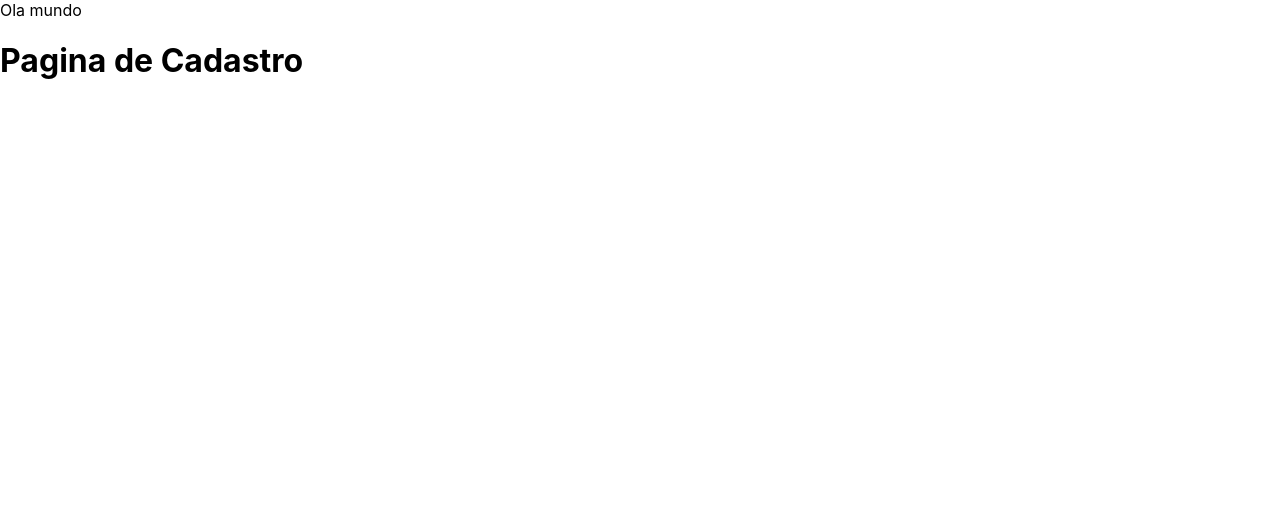
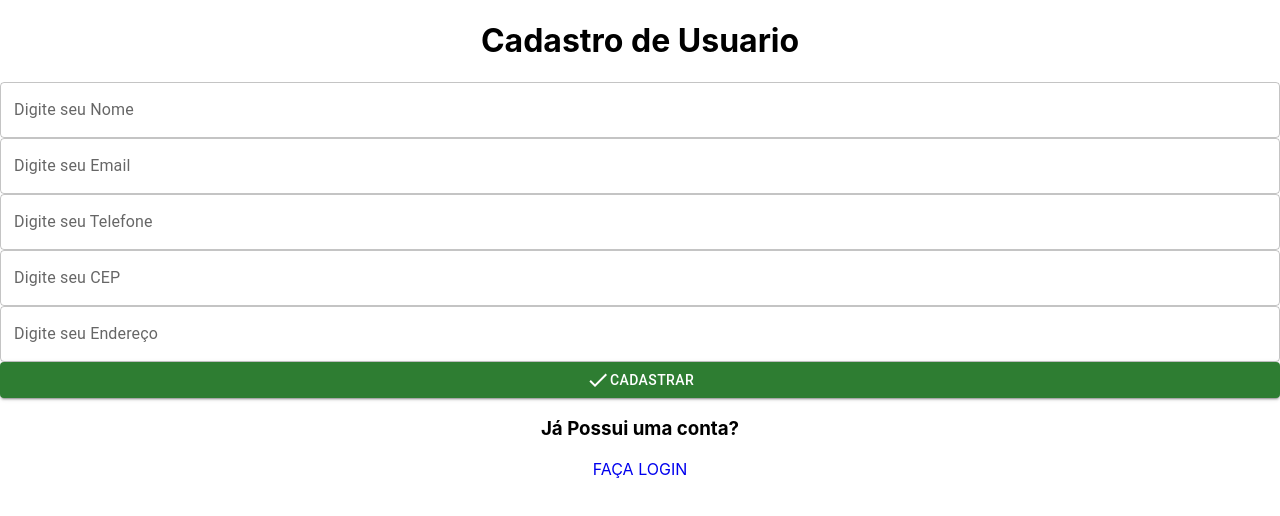
Before and after one commit to iwtrainingbr/front-14-app, a React (Create React App) app: page /cadastro in a window 1280 px wide. Shown: the top 516 px of the page. Built offline with nearby package versions, Linux system fonts and the light colour scheme.

Commit message:
paginacadastro

```diff
--- a/src/App.js
+++ b/src/App.js
@@ -4,11 +4,11 @@ import Register from "./pages/Register";
 import Login from "./pages/Login";
 import Example from "./pages/Example";
 
+
 export default function App() {
   return (
     <BrowserRouter>
 
-      Ola mundo
 
       <Routes>
         <Route path="/cadastro" element={<Register/>} />
--- /dev/null
+++ b/src/pages/Alvaro/index.js
@@ -0,0 +1,5 @@
+export default function Alvaro() {
+    return (
+      <h1>Pagina de Alvaro</h1>
+    )
+  }
--- a/src/pages/Register/index.js
+++ b/src/pages/Register/index.js
@@ -1,5 +1,22 @@
+import {Button, TextField} from "@mui/material";
+import{Check}from "@mui/icons-material";
+import "./styles.css";
+
+
 export default function Register() {
   return (
-    <h1>Pagina de Cadastro</h1>
+    <div>
+      <h1 className="titulo">Cadastro de Usuario</h1>
+      <TextField fullWidth label="Digite seu Nome"/>
+      <TextField fullWidth label="Digite seu Email"/>
+      <TextField fullWidth label="Digite seu Telefone"/>
+      <TextField fullWidth label="Digite seu CEP"/>
+      <TextField fullWidth label="Digite seu Endereço"/>
+      <Button  fullWidth color="success" variant="contained"><Check/>Cadastrar</Button>
+      <h3 className="conta">Já Possui uma conta?</h3>
+      <a className="login"href="url">FAÇA LOGIN</a>
+
+
+    </div>
   )
 }
--- /dev/null
+++ b/src/pages/Register/styles.css
@@ -0,0 +1,14 @@
+.titulo{
+    display: flex;
+    justify-content: center;
+
+}
+.conta, .login{
+    display: flex;
+    justify-content: center;
+
+
+}
+.login{
+    text-decoration: none;
+}
--- /dev/null
+++ b/src/pages/Usuario/index.js
@@ -0,0 +1,5 @@
+export default function Usuario() {
+    return (
+      <h1>Cadastro de Usuario</h1>
+    )
+  }
```
